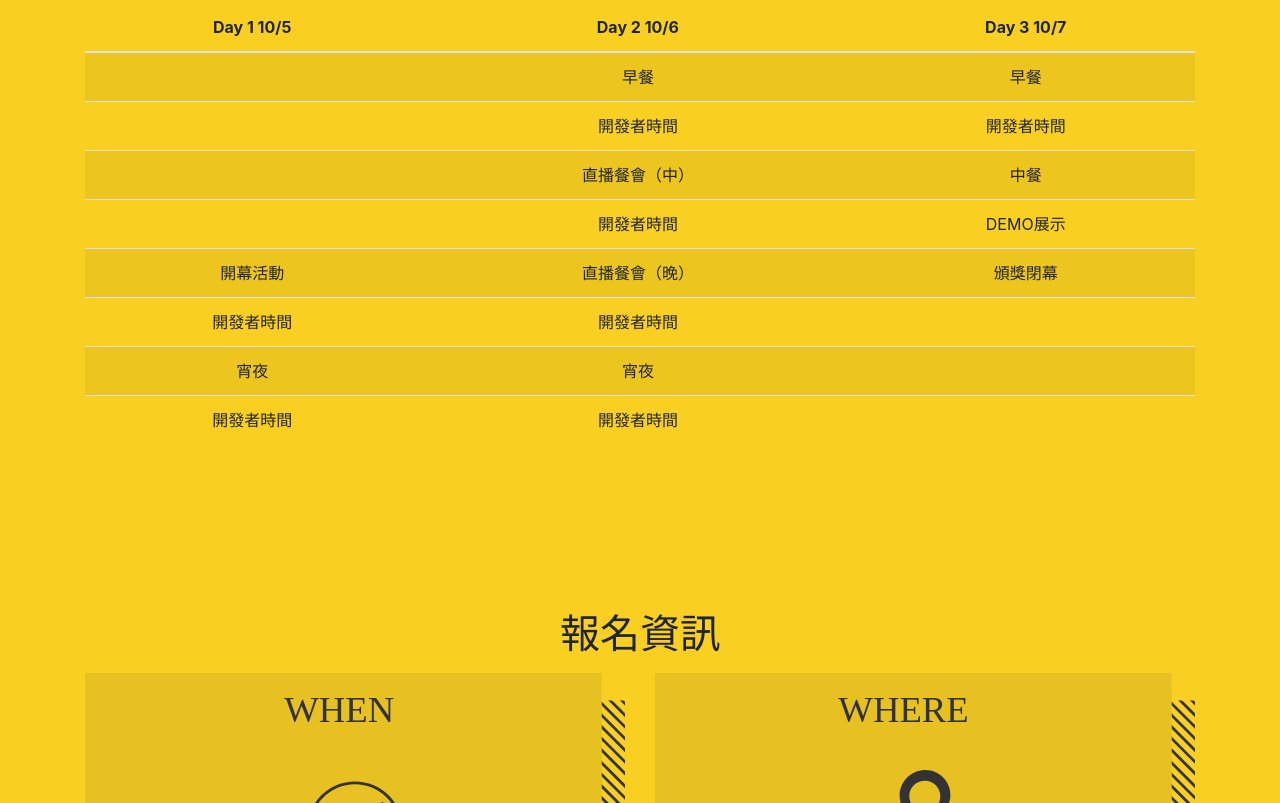
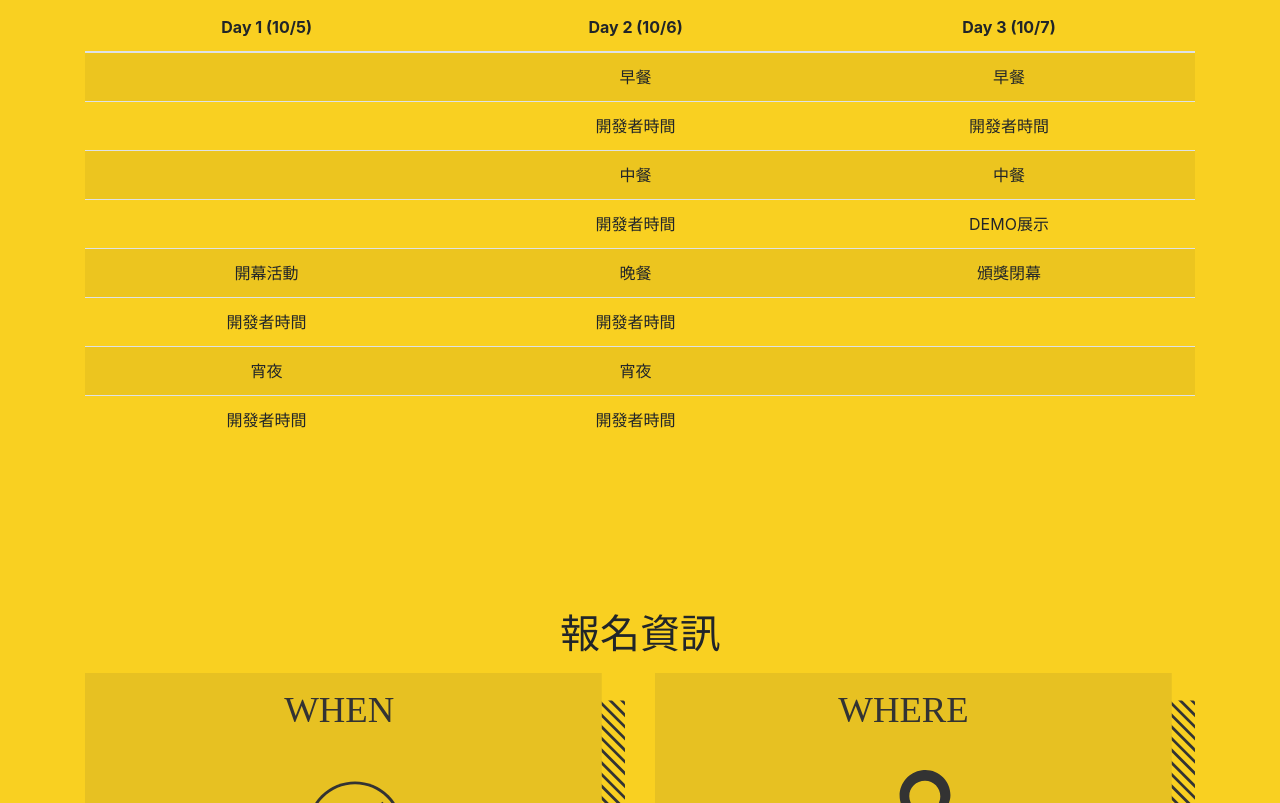
Before and after one commit to Alysida/hackathon_aiot_2018, a website with bundled scripts: page index.html in a window 1280 px wide. Shown: the part 1943-2746 px from the top of the page. Built offline with nearby package versions, Linux system fonts and the light colour scheme; a web font is replaced by a local one.

Commit message:
Fixing Lunch Live Time
As the title mean

```diff
--- a/index.html
+++ b/index.html
@@ -138,9 +138,9 @@
         <table class="table table-striped text-center">
           <thead>
             <tr>
-              <th>Day 1 10/5</th>
-              <th>Day 2 10/6</th>
-              <th>Day 3 10/7</th>
+              <th>Day 1 (10/5)</th>
+              <th>Day 2 (10/6)</th>
+              <th>Day 3 (10/7)</th>
             </tr>
           </thead>
           <tbody>
@@ -156,7 +156,7 @@
             </tr>
             <tr>
               <td></td>
-              <td>直播餐會（中）</td>
+              <td>中餐</td>
               <td>中餐</td>
             </tr>
             <tr>
@@ -166,7 +166,7 @@
             </tr>
             <tr>
               <td>開幕活動</td>
-              <td>直播餐會（晚）</td>
+              <td>晚餐</td>
               <td>頒獎閉幕</td>
             </tr>
             <tr>
```
